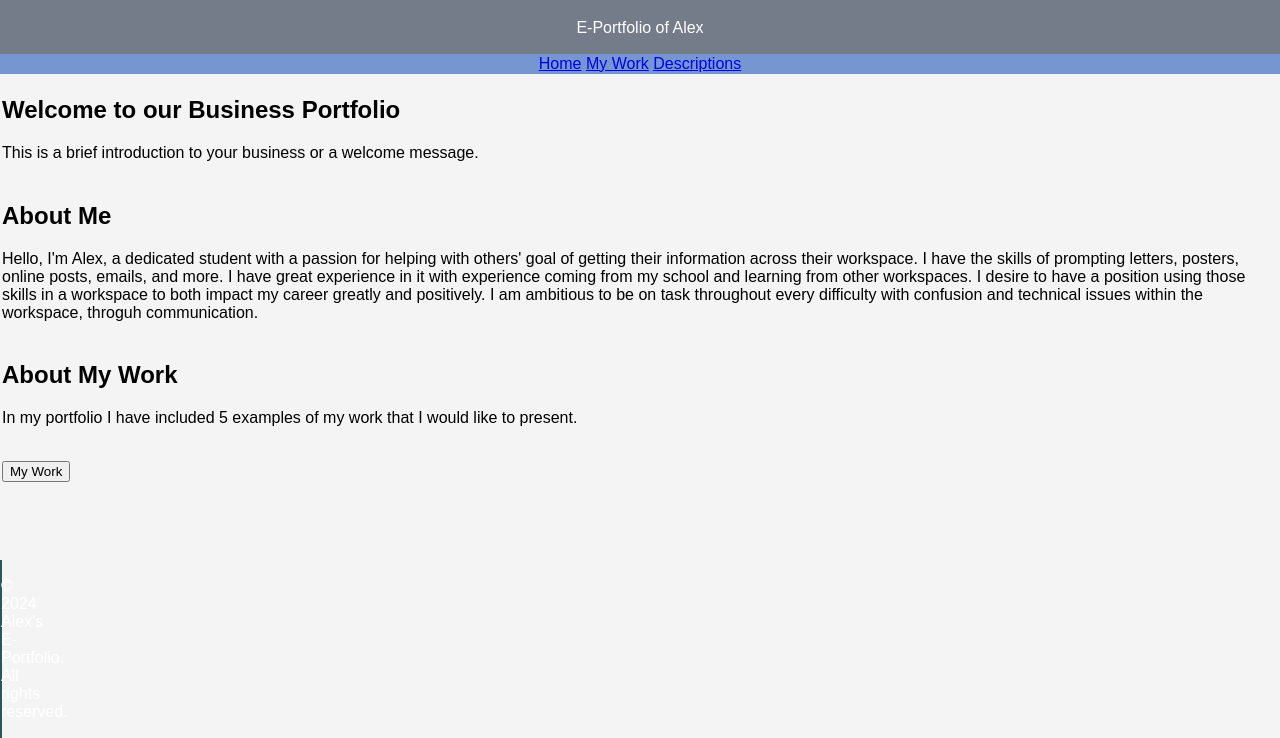
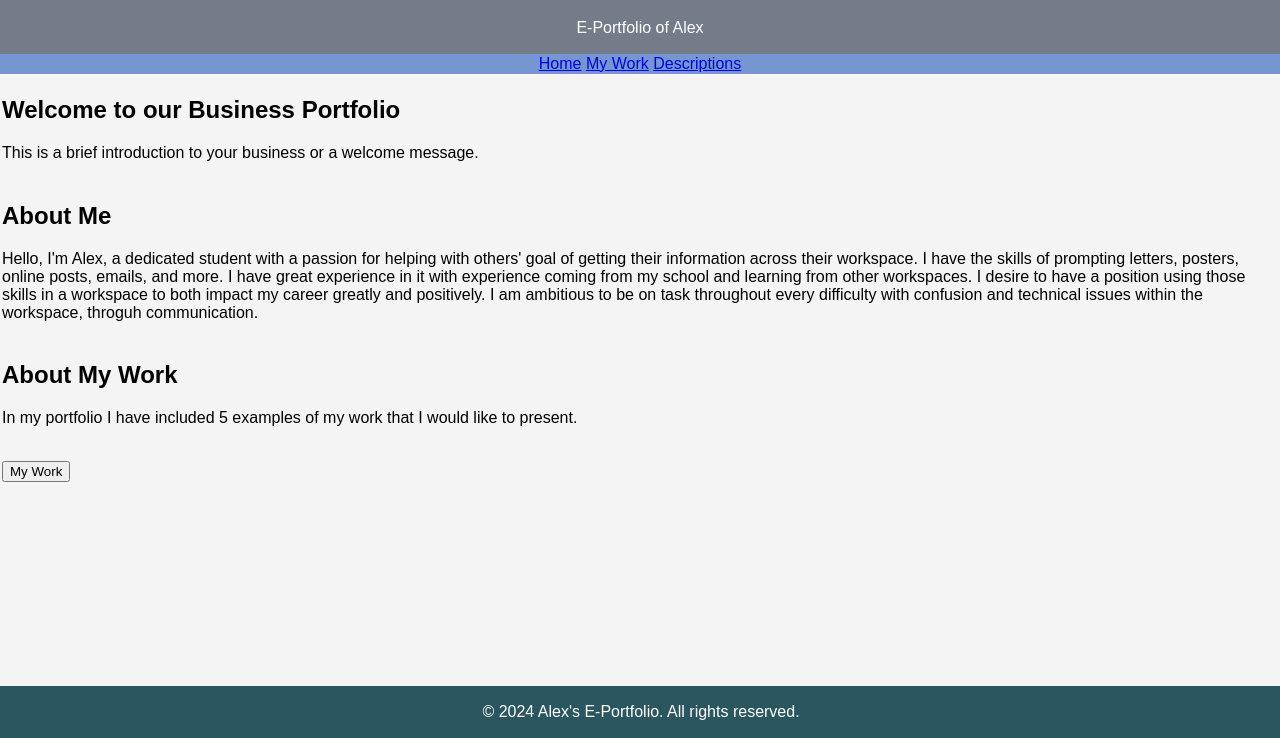
Before and after one commit to alex05310921/BTT101-CPT-2-, a plain HTML site: page index.html in a window 1280 px wide. Shown: the part 62-800 px from the top of the page. Drawn offline with Linux system fonts and the light colour scheme.

Commit message:
Update index.html

```diff
--- a/index.html
+++ b/index.html
@@ -38,7 +38,7 @@
             padding: 1px;
 	    position: absolute;
             bottom: 0;
-            width: 0px;
+            width: 100%;
         }
     </style>
 </head>
```
